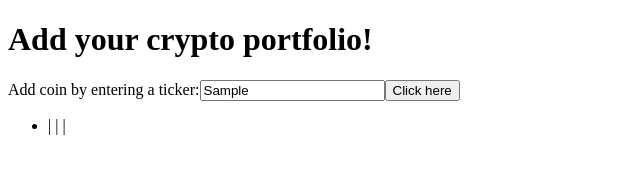
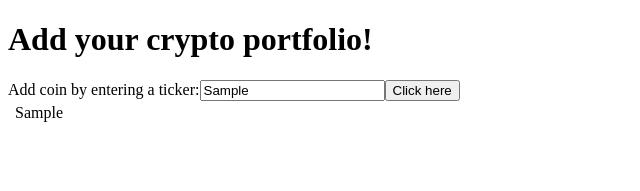
Before and after one commit to jkapl/cryptoriders, a React app: page / in a window 1280 px wide. Both pictures are taken after typing "Sample" into the empty fields and a click on the button "Click here". Shown: the top 191 px of the page, without its empty margins (0-640 px from the left). Built offline with nearby package versions, Linux system fonts and the light colour scheme; no server answers; the HTML template or start-up script is replaced by a standard one.

Commit message:
Set up useEffect to rerender only on add coin change

```diff
--- a/client/src/components/App.jsx
+++ b/client/src/components/App.jsx
@@ -4,25 +4,27 @@ import axios from 'axios';
 
 const App = () => {
   const [coins, setCoin] = useState([ ]);
-  const [newCoin, setNewCoin] = useState({coinTicker: ''});
+  const [newCoin, setNewCoin] = useState({symbol: ''});
+  const [url, setUrl] = useState('');
 
   const addCoin = (e) => {
+    setCoin([...coins, { symbol: newCoin.symbol } ]);
+    setUrl(newCoin.symbol);
     e.preventDefault();
-    setCoin([...coins, { coinTicker: newCoin.coinTicker } ])
   };
 
   useEffect(() => {
+    console.log(coins.length)
     if (coins.length === 0) {
       return
     }
-    let queryString = coins.map(coin => {
-      return coin.coinTicker
-    }).join(',');
+    let queryString = coins.map(coin => coin.symbol).join(',');
+    console.log(coins);
     axios.get(`/api/tickers/${queryString}`)
       .then(( { data } ) => {
         setCoin([...data]);
       })
-  }, [coins]);
+  }, [url]);
 
   return (
     <div>
@@ -30,15 +32,17 @@ const App = () => {
       <form>
         <label>
           Add coin by entering a ticker:
-            <input type="text" name="coin" placeholder="coin" value={newCoin.coinTicker} onChange={e => setNewCoin({coinTicker: e.target.value})}></input>
+            <input type="text" name="coin" placeholder="coin" value={newCoin.symbol} onChange={e => setNewCoin({symbol: e.target.value})}></input>
         </label>
         <button onClick={ e => addCoin(e) }>
           Click here
         </button>
       </form>
-      <ul>
-        { coins.map ( coin => <Coin coin={coin} key={coin.name}/> ) }
-      </ul>
+      <table>
+        <tbody>
+        { coins.map ( coin => <Coin coin={coin} key={coin.symbol}/> ) }
+        </tbody>
+      </table>
     </div>
   );
 }
--- a/client/src/components/Coin.jsx
+++ b/client/src/components/Coin.jsx
@@ -2,7 +2,11 @@ import React from 'react';
 
 const Coin = ( { coin } ) => {
   const { id, name, symbol, price, percent_change_1h } = coin;
-  return <li>{name}  |  {symbol}  |  {price}  |  {percent_change_1h}</li>
+  return (
+  <tr>
+    <td>{name}</td><td>{symbol}</td><td>{price}</td><td>{percent_change_1h}</td>
+  </tr>
+  )
 }
 
 export default Coin;
```
